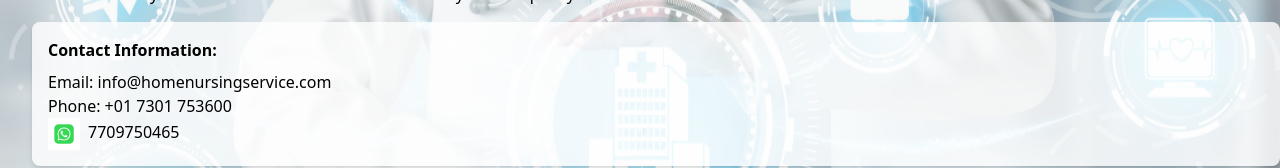
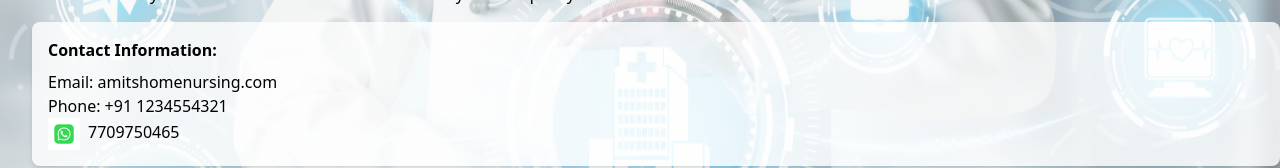
Before and after one commit to amitsabale/Home-Nursing-Service, a React (Create React App) app: page / in a window 1280 px wide. Shown: the part 478-646 px from the top of the page. Built offline with nearby package versions, Linux system fonts and the light colour scheme.

Commit message:
image update

```diff
--- a/src/components/Banner.js
+++ b/src/components/Banner.js
@@ -29,8 +29,8 @@ const Banner = () => (
           <p className="mb-2">
             <strong>Contact Information:</strong>
           </p>
-          <p>Email: info@homenursingservice.com</p>
-          <p>Phone: +01 7301 753600</p>
+          <p>Email: amitshomenursing.com</p>
+          <p>Phone: +91 1234554321</p>
           <img
             src={whatsappIcon}
             alt="WhatsApp Icon"
```
